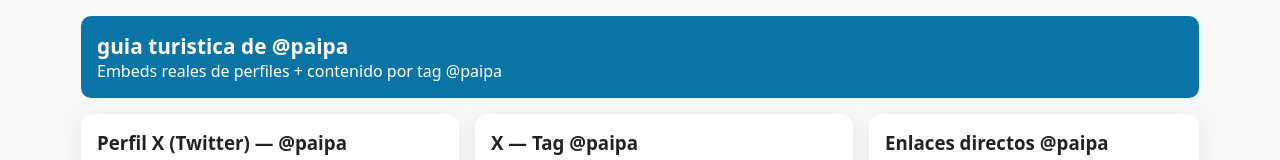
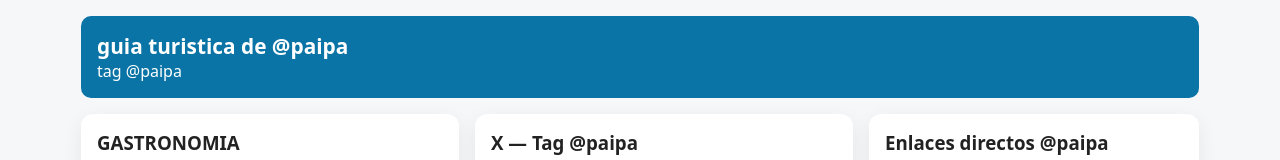
Before and after one commit to enpaipa/.com, a plain HTML site: page index.html in a window 1280 px wide. Shown: the top 160 px of the page. Drawn offline with Linux system fonts and the light colour scheme; grey boxes are pictures that could not be loaded.

Commit message:
Update index.html

```diff
--- a/index.html
+++ b/index.html
@@ -25,7 +25,7 @@
   <div class="container">
     <header>
       <h1>guia turistica de @paipa</h1>
-      <p>Embeds reales de perfiles + contenido por tag @paipa</p>
+      <p> tag @paipa</p>
     </header>
 
     <main>
@@ -33,7 +33,7 @@
         <div class="grid">
           <!-- X profile embed -->
           <div class="card">
-            <h3>Perfil X (Twitter) — @paipa</h3>
+            <h3>GASTRONOMIA</h3>
             <div class="embed-wrap">
               <iframe src="https://publish.twitter.com/?query=https://twitter.com/paipa&widget=Timeline" title="X @paipa"></iframe>
             </div>
```
